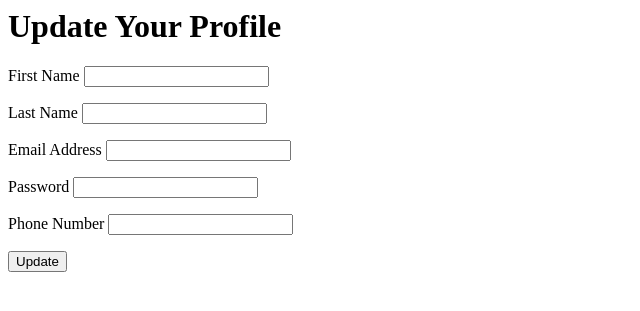
After one commit to mujtaba-faizi/Twitter, a Django app: template templates/authentication/update_form.html in a window 1280 px wide. The commit adds this page. Shown: the top 311 px of the page, without its empty margins (0-640 px from the left). Run offline with Django 3.2, Linux system fonts and the light colour scheme; the template is opened without the code that fills it, so the values that code supplies are empty.

Commit message:
Added the functionality of updating user profile

```diff
--- a/authentication/urls.py
+++ b/authentication/urls.py
@@ -9,6 +9,8 @@ urlpatterns = [
     path('signup/save/', views.save_user, name='save_user'),
     path('signup/authenticate/', views.authenticate, name='authenticate'),
     path('<int:user_id>/', views.show_homepage, name='user_home'),
+    path('<int:pk>/updateform/', views.Update.as_view(), name='update_form'),
+    path('<int:user_id>/update/', views.update_profile, name='update'),
     path('signin/', views.SignIn.as_view(), name='signin'),
 
 ]
--- /dev/null
+++ b/templates/authentication/update_form.html
@@ -0,0 +1,22 @@
+{% block content %}
+  <h1>Update Your Profile</h1>
+  <form action="{% url 'authentication:update' user.id %}" method="post">
+    {% csrf_token %}
+      <p>First Name
+        <input type="text" name="f_name" value={{ user.first_name }}>
+    </p>
+    <p>Last Name
+        <input type="text" name="l_name" value={{ user.last_name }}>
+    </p>
+    <p>Email Address
+        <input type="text" name="email" value={{ user.email }}>
+    </p>
+    <p>Password
+        <input type="password" name="pass" value={{ user.password }}>
+    </p>
+    <p>Phone Number
+        <input type="number" name="no" value={{ user.phone }}>
+    </p>
+        <input type="submit" value="Update">
+  </form>
+{% endblock %}
--- a/templates/authentication/user_home.html
+++ b/templates/authentication/user_home.html
@@ -5,7 +5,7 @@
 
 <ul>
     <h2><a href="{% url 'authentication:home' %}">Sign-out?</a></h2>
-    <h2><a href="{% url 'authentication:signin' %}">Update your profile?</a></h2>
+    <h2><a href="{% url 'authentication:update_form' user.id %}">Update your profile?</a></h2>
     <h2><a href="{% url 'tweets:tweet_form'  user.id%}">Post a tweet?</a></h2>
     <h2><a href="{% url 'tweets:show_all_users' user.id %}">Search other users?</a></h2>
 </ul>
```
Also changed, not shown: authentication/views.py (+19 -0 lines).
